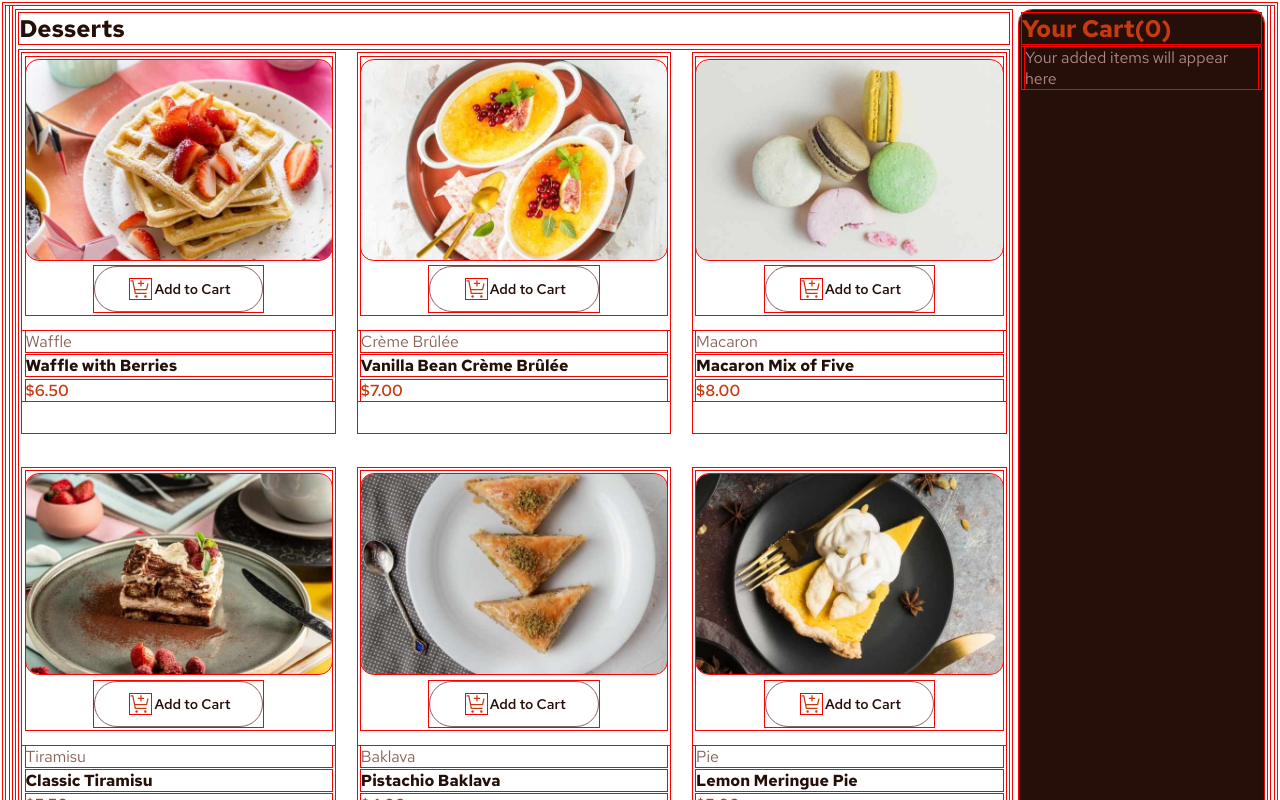
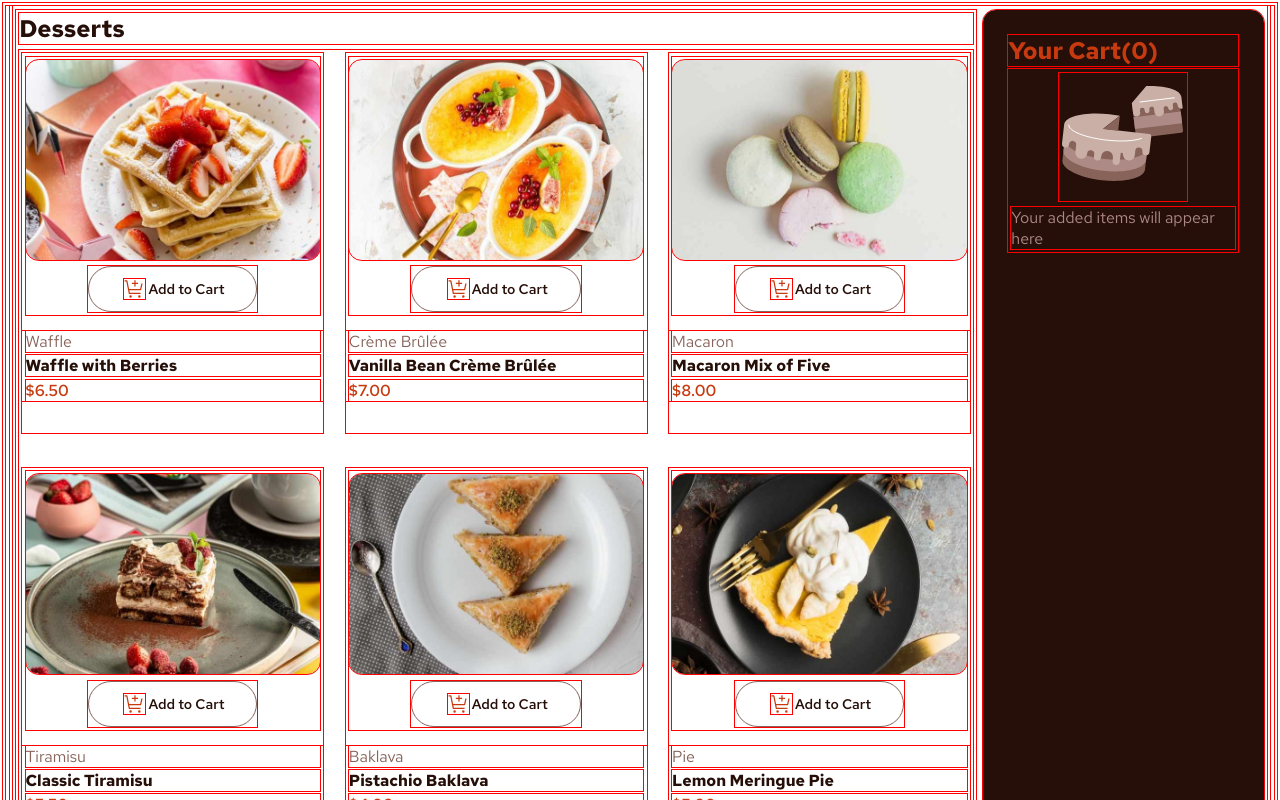
Before and after one commit to 0gemeoJV/ProductCart, a React (Vite) app in the folder Product-cart/: page / in a window 1280 px wide. Shown: the top 800 px of the page. Built offline with nearby package versions, Linux system fonts and the light colour scheme.

Commit message:
Criando o componente YourCart

```diff
--- a/Product-cart/src/App.css
+++ b/Product-cart/src/App.css
@@ -28,23 +28,14 @@
     color: var(--rose-900);
 }
 
-.your-cart{
+.your-cart-section{
     background-color: var(--rose-900);
     border-radius: 0.8rem;
+    padding: 1.4rem;
 }
 
-.your-cart h1{
+.your-cart-section h1{
     color: var(--red);
-    background-color: transparent;
-}
-
-.added-items{
-    background-color: transparent;
-    color: var(--rose-500);
-}
-
-.added-items p{
-    color: var(--rose-400);
     background-color: transparent;
 }
 
--- a/Product-cart/src/App.tsx
+++ b/Product-cart/src/App.tsx
@@ -2,6 +2,7 @@ import './App.css'
 import './Responsive.css'
 import data from './data.json'
 import Cards from './components/Cards'
+import YourCart from './components/YourCart'
 
 
 function App() {
@@ -20,11 +21,9 @@ function App() {
           ))}
         </div>
       </section>
-      <section className='your-cart'>
+      <section className='your-cart-section'>
           <h1>Your Cart(0)</h1>
-          <div className='added-items'>
-            <p>Your added items will appear here</p>
-          </div>
+          <YourCart />
       </section>
     </main>
   )
--- /dev/null
+++ b/Product-cart/src/components/YourCart.tsx
@@ -0,0 +1,26 @@
+import emptyCart from '/images/illustration-empty-cart.svg'
+import { useState } from 'react';
+import '../stylesComponents/YourCartStyle.css';
+
+function YourCart() {
+    const [quantity, setQuantity] = useState(0);
+
+    return (
+        <>
+            {quantity === 0 ? (
+                <div className='added-items'>
+                    <img src={emptyCart} alt="Empty cart" />
+                    <p>Your added items will appear here</p>
+                </div>
+            ) : (
+                <div className='added-items'>
+                    <p>Items in your cart:</p>
+                    <button onClick={() => setQuantity(0)}>Clear Cart</button>
+                    <p>{quantity}</p>
+                </div>
+            )}
+        </>
+    )
+}
+
+export default YourCart
--- /dev/null
+++ b/Product-cart/src/stylesComponents/YourCartStyle.css
@@ -0,0 +1,14 @@
+.added-items{
+    background-color: transparent;
+    color: var(--rose-500);
+    display: flex;
+    justify-content: center;
+    flex-direction: column;
+    align-items: center;
+}
+
+
+.added-items p{
+    color: var(--rose-400);
+    background-color: transparent;
+}
```
